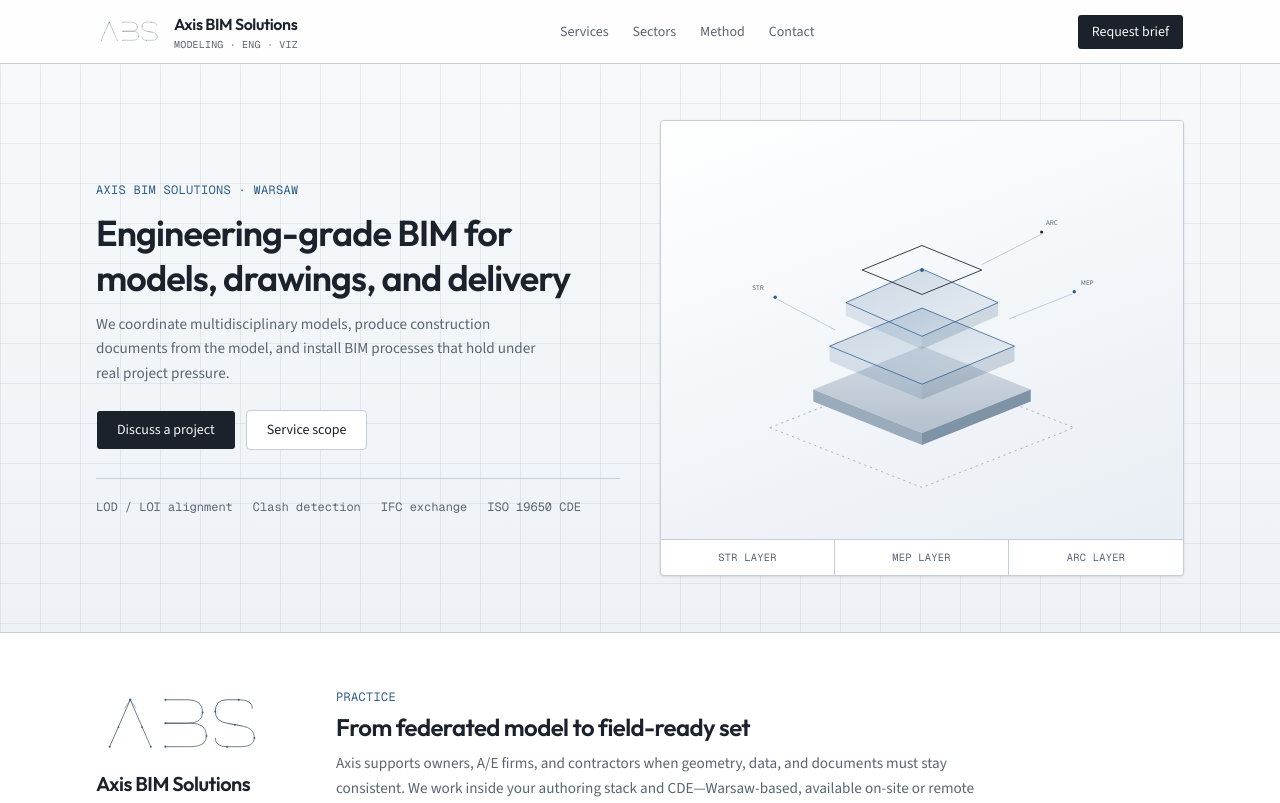
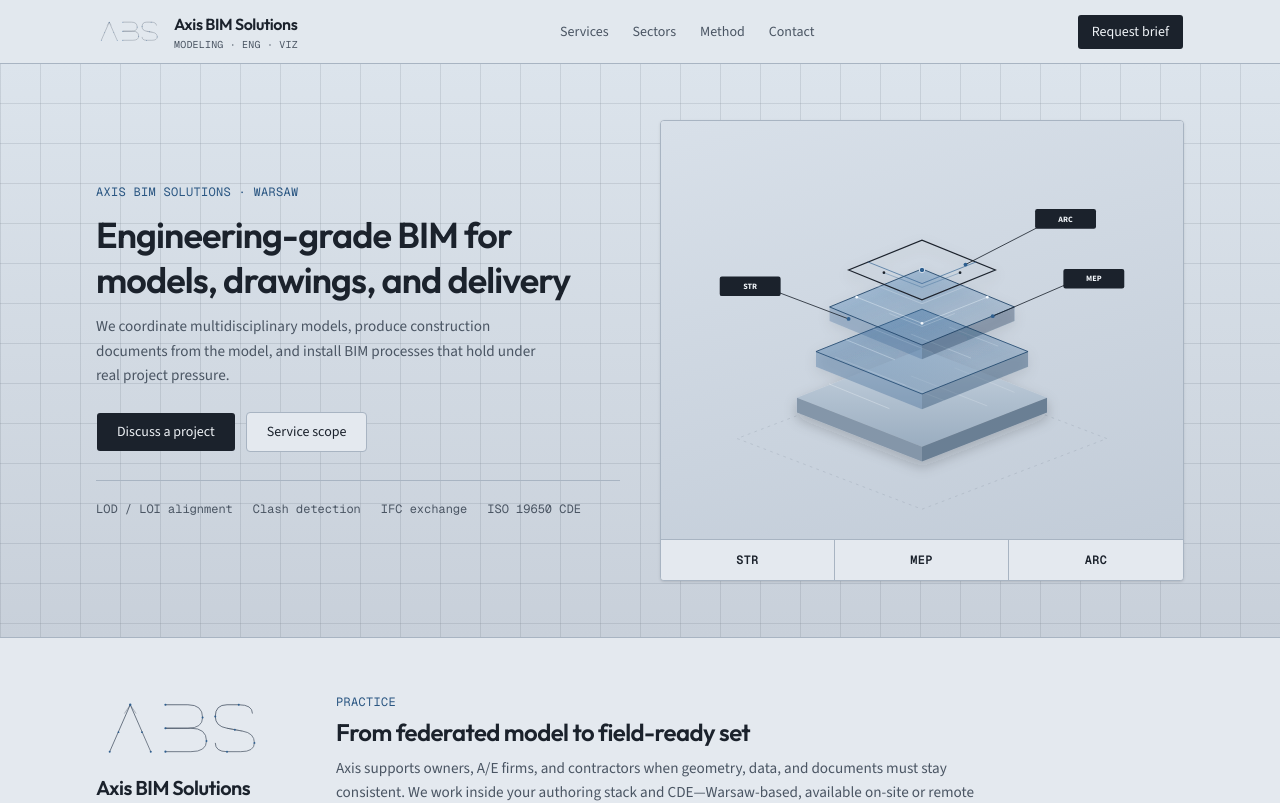
Before and after one commit to laskevich1899/axis, a Next.js app: page / in a window 1280 px wide. Shown: the top 803 px of the page. Built offline with nearby package versions, Linux system fonts and the light colour scheme.

Commit message:
Tone mid-gray palette and upgrade BIM layer graphic
Soften eye-strain brightness, simplify software stack to Revit/
AutoCAD/Tekla, drop visualization, and rebuild hero diagram with
readable STR/MEP/ARC callouts.

Co-authored-by: nikitakyxta <nikitakyxta@gmail.com>

```diff
--- a/src/app/globals.css
+++ b/src/app/globals.css
@@ -55,45 +55,45 @@
 }
 
 :root {
-  /* Light engineering drafting palette */
-  --background: #f3f5f7;
+  /* Softer mid-tone engineering palette — less eye strain */
+  --background: #d5dce6;
   --foreground: #1b222c;
   --ink: #1b222c;
-  --mist: #e7ebf0;
-  --panel: #ffffff;
-  --signal: #2f5f8f;
-  --signal-deep: #234a70;
-  --steel: #5a6573;
-  --card: #ffffff;
+  --mist: #c8d0da;
+  --panel: #e4e9ef;
+  --signal: #2a5682;
+  --signal-deep: #1f4266;
+  --steel: #4a5563;
+  --card: #e4e9ef;
   --card-foreground: #1b222c;
-  --popover: #ffffff;
+  --popover: #eef2f6;
   --popover-foreground: #1b222c;
   --primary: #1b222c;
-  --primary-foreground: #f3f5f7;
-  --secondary: #dfe5ec;
+  --primary-foreground: #eef2f6;
+  --secondary: #c5ced8;
   --secondary-foreground: #1b222c;
-  --muted: #dfe5ec;
-  --muted-foreground: #5a6573;
-  --accent: #d9e6f2;
-  --accent-foreground: #234a70;
+  --muted: #c5ced8;
+  --muted-foreground: #4a5563;
+  --accent: #c5d6e8;
+  --accent-foreground: #1f4266;
   --destructive: oklch(0.55 0.2 25);
-  --border: #c5ced8;
-  --input: #c5ced8;
-  --ring: #2f5f8f;
-  --chart-1: #2f5f8f;
-  --chart-2: #5a6573;
+  --border: #a8b4c2;
+  --input: #a8b4c2;
+  --ring: #2a5682;
+  --chart-1: #2a5682;
+  --chart-2: #4a5563;
   --chart-3: #1b222c;
-  --chart-4: #234a70;
-  --chart-5: #8a95a3;
+  --chart-4: #1f4266;
+  --chart-5: #6b7788;
   --radius: 0.25rem;
-  --sidebar: #ffffff;
+  --sidebar: #e4e9ef;
   --sidebar-foreground: #1b222c;
-  --sidebar-primary: #2f5f8f;
+  --sidebar-primary: #2a5682;
   --sidebar-primary-foreground: #ffffff;
-  --sidebar-accent: #d9e6f2;
-  --sidebar-accent-foreground: #234a70;
-  --sidebar-border: #c5ced8;
-  --sidebar-ring: #2f5f8f;
+  --sidebar-accent: #c5d6e8;
+  --sidebar-accent-foreground: #1f4266;
+  --sidebar-border: #a8b4c2;
+  --sidebar-ring: #2a5682;
 }
 
 @layer base {
@@ -122,15 +122,14 @@
 
   .hero-atmosphere {
     background:
-      linear-gradient(90deg, color-mix(in srgb, var(--steel) 10%, transparent) 1px, transparent 1px),
-      linear-gradient(0deg, color-mix(in srgb, var(--steel) 10%, transparent) 1px, transparent 1px),
-      linear-gradient(180deg, #f7f9fb 0%, #eef2f6 100%);
+      linear-gradient(90deg, color-mix(in srgb, var(--steel) 14%, transparent) 1px, transparent 1px),
+      linear-gradient(0deg, color-mix(in srgb, var(--steel) 14%, transparent) 1px, transparent 1px),
+      linear-gradient(180deg, #dce4ec 0%, #c8d0da 100%);
     background-size: 40px 40px, 40px 40px, auto;
   }
 
   .visual-panel {
-    background:
-      linear-gradient(160deg, #ffffff 0%, #e8eef4 100%);
+    background: linear-gradient(165deg, #d8e0e9 0%, #c2ccd8 100%);
   }
 
   .section-compact {
--- a/src/app/page.tsx
+++ b/src/app/page.tsx
@@ -49,10 +49,9 @@ const sectors = [
 ];
 
 const stack = [
-  { group: "Authoring", tools: "Revit, Archicad, Civil 3D" },
-  { group: "Coordination", tools: "Navisworks, Solibri, BIMcollab" },
-  { group: "CDE", tools: "ACC / BIM 360, ISO 19650-ready setups" },
-  { group: "Visualization", tools: "Enscape, Twinmotion, view sets" },
+  { group: "Authoring", tools: "Revit · AutoCAD · Tekla" },
+  { group: "Coordination", tools: "Navisworks · Solibri" },
+  { group: "CDE", tools: "ACC / BIM 360" },
 ];
 
 export default function Home() {
@@ -132,10 +131,10 @@ export default function Home() {
                 <div className="visual-panel aspect-[5/4]">
                   <BimHeroVisual />
                 </div>
-                <figcaption className="grid grid-cols-3 divide-x divide-border border-t border-border text-center font-mono text-[0.65rem] uppercase tracking-wide text-steel">
-                  <span className="px-2 py-2.5">STR layer</span>
-                  <span className="px-2 py-2.5">MEP layer</span>
-                  <span className="px-2 py-2.5">ARC layer</span>
+                <figcaption className="grid grid-cols-3 divide-x divide-border border-t border-border bg-panel text-center font-mono text-xs font-semibold uppercase tracking-wide text-foreground">
+                  <span className="px-2 py-3">STR</span>
+                  <span className="px-2 py-3">MEP</span>
+                  <span className="px-2 py-3">ARC</span>
                 </figcaption>
               </figure>
             </Reveal>
@@ -214,26 +213,18 @@ export default function Home() {
 
         <section className="border-b border-border bg-background">
           <div className="mx-auto max-w-6xl section-compact">
-            <div className="grid gap-8 md:grid-cols-[1fr_1.2fr] md:items-start">
-              <div>
             <p className="font-mono text-xs tracking-wide text-signal uppercase">Platform</p>
             <h2 className="mt-1 font-heading text-2xl font-semibold tracking-tight text-foreground">
               Software environment
             </h2>
-                <p className="mt-2 text-sm leading-relaxed text-steel">
-                  We adapt to the client stack and lock exchanges, naming, and review gates so tools serve engineering
-                  control—not the other way around.
-                </p>
-              </div>
-              <dl className="grid gap-3 sm:grid-cols-2">
+            <dl className="mt-6 grid gap-3 sm:grid-cols-3">
               {stack.map((row) => (
                 <div key={row.group} className="border border-border bg-panel px-4 py-3">
                   <dt className="font-mono text-[0.65rem] tracking-wide text-signal uppercase">{row.group}</dt>
-                    <dd className="mt-1 text-sm text-foreground">{row.tools}</dd>
+                  <dd className="mt-1 text-sm font-medium text-foreground">{row.tools}</dd>
                 </div>
               ))}
             </dl>
-            </div>
           </div>
         </section>
 
--- a/src/components/bim-hero-visual.tsx
+++ b/src/components/bim-hero-visual.tsx
@@ -18,8 +18,8 @@ export function BimHeroVisual() {
   const layer = (delay: number) =>
     ({
       opacity: ready ? 1 : 0,
-      transform: ready ? "translateY(0)" : "translateY(12px)",
-      transition: `opacity 0.7s cubic-bezier(0.22,1,0.36,1) ${delay}ms, transform 0.7s cubic-bezier(0.22,1,0.36,1) ${delay}ms`,
+      transform: ready ? "translateY(0)" : "translateY(14px)",
+      transition: `opacity 0.75s cubic-bezier(0.22,1,0.36,1) ${delay}ms, transform 0.75s cubic-bezier(0.22,1,0.36,1) ${delay}ms`,
     }) as const;
 
   return (
@@ -27,66 +27,112 @@ export function BimHeroVisual() {
       viewBox="0 0 960 720"
       className="h-full w-full"
       role="img"
-      aria-label="Coordinated BIM discipline layers"
+      aria-label="Federated BIM model with structural, architectural, and MEP layers"
     >
       <defs>
-        <linearGradient id="plane" x1="0%" y1="0%" x2="100%" y2="100%">
-          <stop offset="0%" stopColor="#2f5f8f" stopOpacity="0.22" />
-          <stop offset="100%" stopColor="#2f5f8f" stopOpacity="0.05" />
+        <linearGradient id="slabTop" x1="0%" y1="0%" x2="0%" y2="100%">
+          <stop offset="0%" stopColor="#c8d4e0" />
+          <stop offset="100%" stopColor="#9aadc0" />
         </linearGradient>
-        <linearGradient id="base" x1="0%" y1="0%" x2="0%" y2="100%">
-          <stop offset="0%" stopColor="#d5dde6" />
-          <stop offset="100%" stopColor="#b4c0cd" />
+        <linearGradient id="glassA" x1="0%" y1="0%" x2="100%" y2="100%">
+          <stop offset="0%" stopColor="#3d74a8" stopOpacity="0.45" />
+          <stop offset="100%" stopColor="#2f5f8f" stopOpacity="0.18" />
         </linearGradient>
+        <linearGradient id="glassB" x1="0%" y1="0%" x2="100%" y2="100%">
+          <stop offset="0%" stopColor="#4a86bc" stopOpacity="0.4" />
+          <stop offset="100%" stopColor="#2f5f8f" stopOpacity="0.14" />
+        </linearGradient>
+        <filter id="softShadow" x="-15%" y="-15%" width="130%" height="130%">
+          <feDropShadow dx="0" dy="10" stdDeviation="12" floodColor="#1b222c" floodOpacity="0.22" />
+        </filter>
       </defs>
 
-      <g style={layer(80)}>
-        <path
-          d="M200 540 L480 650 L760 540 L480 430 Z"
-          fill="none"
-          stroke="#8a95a3"
-          strokeWidth="1.25"
-          strokeDasharray="4 7"
-        />
+      {/* subtle ground grid */}
+      <g opacity="0.35" stroke="#6b7788" strokeWidth="1">
+        <path d="M140 560 L480 690 L820 560 L480 430 Z" fill="none" strokeDasharray="5 8" />
+        <path d="M260 505 L480 590 L700 505" fill="none" opacity="0.5" />
+        <path d="M340 475 L480 530 L620 475" fill="none" opacity="0.35" />
       </g>
 
-      <g style={layer(160)}>
-        <path d="M280 470 L480 550 L680 470 L480 390 Z" fill="url(#base)" />
-        <path d="M280 470 L280 492 L480 572 L480 550 Z" fill="#9aabbc" />
-        <path d="M680 470 L680 492 L480 572 L480 550 Z" fill="#7f93a6" />
+      <g filter="url(#softShadow)">
+        {/* foundation / podium */}
+        <g style={layer(100)}>
+          <path d="M250 485 L480 575 L710 485 L480 395 Z" fill="url(#slabTop)" />
+          <path d="M250 485 L250 512 L480 602 L480 575 Z" fill="#8496a9" />
+          <path d="M710 485 L710 512 L480 602 L480 575 Z" fill="#6a7f94" />
+          {/* grid lines on slab */}
+          <path d="M310 460 L420 505" stroke="#eef3f7" strokeWidth="1.2" opacity="0.55" />
+          <path d="M380 435 L520 490" stroke="#eef3f7" strokeWidth="1.2" opacity="0.4" />
+          <path d="M460 445 L600 500" stroke="#eef3f7" strokeWidth="1.2" opacity="0.35" />
+          <path d="M540 430 L650 475" stroke="#eef3f7" strokeWidth="1.2" opacity="0.3" />
         </g>
 
-      <g style={layer(280)}>
-        <path d="M310 390 L480 460 L650 390 L480 320 Z" fill="url(#plane)" stroke="#2f5f8f" strokeWidth="1.4" />
-        <path d="M310 390 L310 418 L480 488 L480 460 Z" fill="#2f5f8f" opacity="0.16" />
-        <path d="M650 390 L650 418 L480 488 L480 460 Z" fill="#234a70" opacity="0.2" />
+        {/* ARC / envelope floor */}
+        <g style={layer(220)}>
+          <path d="M285 400 L480 478 L675 400 L480 322 Z" fill="url(#glassA)" stroke="#234a70" strokeWidth="1.6" />
+          <path d="M285 400 L285 428 L480 506 L480 478 Z" fill="#2f5f8f" opacity="0.32" />
+          <path d="M675 400 L675 428 L480 506 L480 478 Z" fill="#1f4266" opacity="0.38" />
+          {/* facade mullions */}
+          <path d="M340 378 L430 415" stroke="#dce8f4" strokeWidth="1.3" opacity="0.55" />
+          <path d="M390 358 L500 402" stroke="#dce8f4" strokeWidth="1.3" opacity="0.45" />
+          <path d="M460 368 L570 412" stroke="#dce8f4" strokeWidth="1.3" opacity="0.4" />
+          <path d="M530 355 L620 390" stroke="#dce8f4" strokeWidth="1.3" opacity="0.35" />
+          <path d="M320 410 L450 462" stroke="#dce8f4" strokeWidth="1" opacity="0.3" />
         </g>
 
-      <g style={layer(400)}>
-        <path d="M340 310 L480 372 L620 310 L480 248 Z" fill="url(#plane)" stroke="#2f5f8f" strokeWidth="1.4" />
-        <path d="M340 310 L340 334 L480 396 L480 372 Z" fill="#2f5f8f" opacity="0.14" />
-        <path d="M620 310 L620 334 L480 396 L480 372 Z" fill="#234a70" opacity="0.18" />
+        {/* STR frame floor */}
+        <g style={layer(340)}>
+          <path d="M310 318 L480 388 L650 318 L480 248 Z" fill="url(#glassB)" stroke="#1f4266" strokeWidth="1.6" />
+          <path d="M310 318 L310 344 L480 414 L480 388 Z" fill="#2f5f8f" opacity="0.28" />
+          <path d="M650 318 L650 344 L480 414 L480 388 Z" fill="#1a3858" opacity="0.34" />
+          {/* structural grid */}
+          <path d="M360 300 L480 348 L600 300" fill="none" stroke="#e8f0f8" strokeWidth="1.4" opacity="0.55" />
+          <path d="M395 278 L480 312 L565 278" fill="none" stroke="#e8f0f8" strokeWidth="1.2" opacity="0.4" />
+          <path d="M420 330 L480 354 L540 330" fill="none" stroke="#e8f0f8" strokeWidth="1.2" opacity="0.35" />
+          <circle cx="360" cy="300" r="2.5" fill="#f4f8fc" />
+          <circle cx="480" cy="348" r="2.5" fill="#f4f8fc" />
+          <circle cx="600" cy="300" r="2.5" fill="#f4f8fc" />
         </g>
 
-      <g style={layer(520)}>
-        <path d="M370 250 L480 295 L590 250 L480 205 Z" fill="none" stroke="#1b222c" strokeWidth="1.6" />
-        <circle cx="480" cy="250" r="3.5" fill="#2f5f8f" />
+        {/* MEP / systems contour */}
+        <g style={layer(460)}>
+          <path
+            d="M345 250 L480 305 L615 250 L480 195 Z"
+            fill="none"
+            stroke="#1b222c"
+            strokeWidth="2.2"
+          />
+          <path d="M380 235 L480 275 L580 235" fill="none" stroke="#2f5f8f" strokeWidth="1.5" opacity="0.8" />
+          <path d="M410 255 L480 282 L550 255" fill="none" stroke="#2f5f8f" strokeWidth="1.2" opacity="0.55" />
+          <circle cx="480" cy="250" r="5" fill="#2f5f8f" stroke="#f4f8fc" strokeWidth="1.5" />
+          <circle cx="410" cy="255" r="2.5" fill="#1b222c" />
+          <circle cx="550" cy="255" r="2.5" fill="#1b222c" />
+        </g>
       </g>
 
-      <g style={layer(640)} fill="#5a6573" fontSize="13" fontFamily="var(--font-source), sans-serif">
-        <circle cx="210" cy="300" r="3.2" fill="#2f5f8f" />
-        <circle cx="760" cy="290" r="3.2" fill="#2f5f8f" />
-        <circle cx="700" cy="180" r="2.8" fill="#1b222c" />
-        <path d="M214 304 L320 360" stroke="#2f5f8f" strokeWidth="1" opacity="0.5" fill="none" />
-        <path d="M756 294 L640 340" stroke="#2f5f8f" strokeWidth="1" opacity="0.5" fill="none" />
-        <path d="M700 184 L590 240" stroke="#1b222c" strokeWidth="1" opacity="0.4" fill="none" />
-        <text x="168" y="286">
+      {/* Readable callout labels with solid chips */}
+      <g style={layer(580)} fontFamily="var(--font-source), ui-sans-serif, sans-serif">
+        {/* STR */}
+        <path d="M218 292 L345 340" stroke="#1b222c" strokeWidth="1.5" fill="none" />
+        <circle cx="345" cy="340" r="3.5" fill="#2f5f8f" />
+        <rect x="108" y="262" width="112" height="36" rx="4" fill="#1b222c" />
+        <text x="164" y="285" textAnchor="middle" fill="#f4f8fc" fontSize="15" fontWeight="700">
           STR
         </text>
-        <text x="772" y="278">
+
+        {/* MEP */}
+        <path d="M742 278 L610 335" stroke="#1b222c" strokeWidth="1.5" fill="none" />
+        <circle cx="610" cy="335" r="3.5" fill="#2f5f8f" />
+        <rect x="740" y="248" width="112" height="36" rx="4" fill="#1b222c" />
+        <text x="796" y="271" textAnchor="middle" fill="#f4f8fc" fontSize="15" fontWeight="700">
           MEP
         </text>
-        <text x="708" y="168">
+
+        {/* ARC */}
+        <path d="M700 168 L560 240" stroke="#1b222c" strokeWidth="1.5" fill="none" />
+        <circle cx="560" cy="240" r="3.5" fill="#2f5f8f" />
+        <rect x="688" y="138" width="112" height="36" rx="4" fill="#1b222c" />
+        <text x="744" y="161" textAnchor="middle" fill="#f4f8fc" fontSize="15" fontWeight="700">
           ARC
         </text>
       </g>
```
Lines whose indentation alone changed are shown as unchanged.
